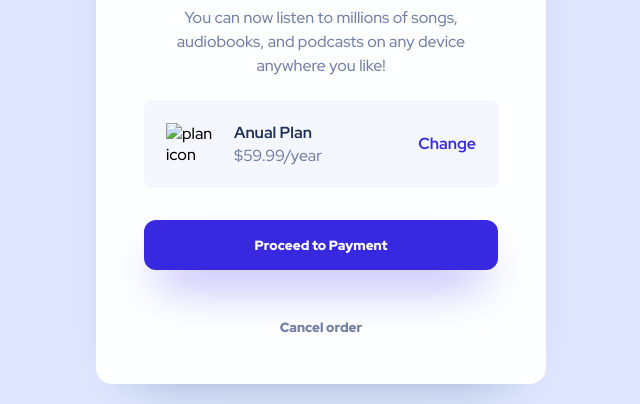
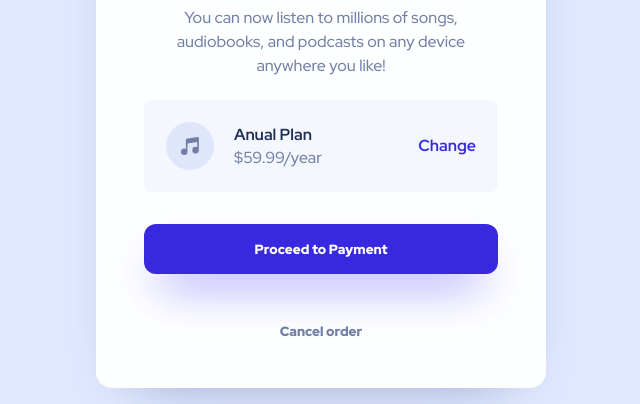
Before and after one commit to strikes7/FEM-order-summary, a website: page index.html in a window 1280 px wide. Shown: the part 396-800 px from the top of the page, without its empty margins (319-959 px from the left). Drawn offline with Linux system fonts and the light colour scheme; the site is published under a folder, as on GitHub Pages, so addresses that start at the root find nothing.

Commit message:
changed .payment-summary__icon path from absolute to relative

```diff
--- a/index.html
+++ b/index.html
@@ -26,7 +26,7 @@
       </p>
       <div class="payment-summary">
         <img
-          src="/assets/images/icon-music.svg"
+          src="assets/images/icon-music.svg"
           alt="plan icon"
           class="payment-summary__icon"
         />
```
Also changed, not shown: src/index.html (+1 -1 lines).
